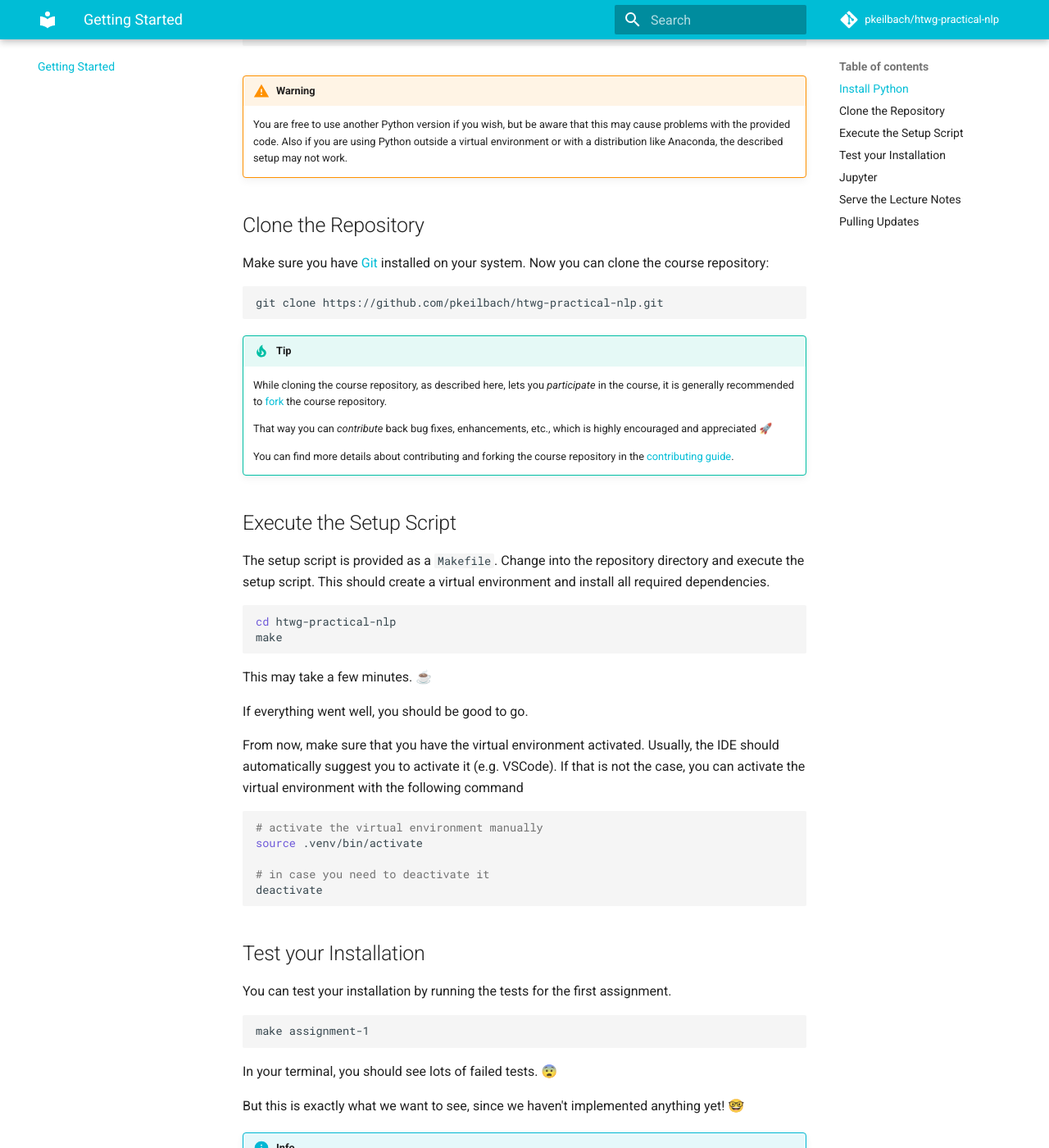
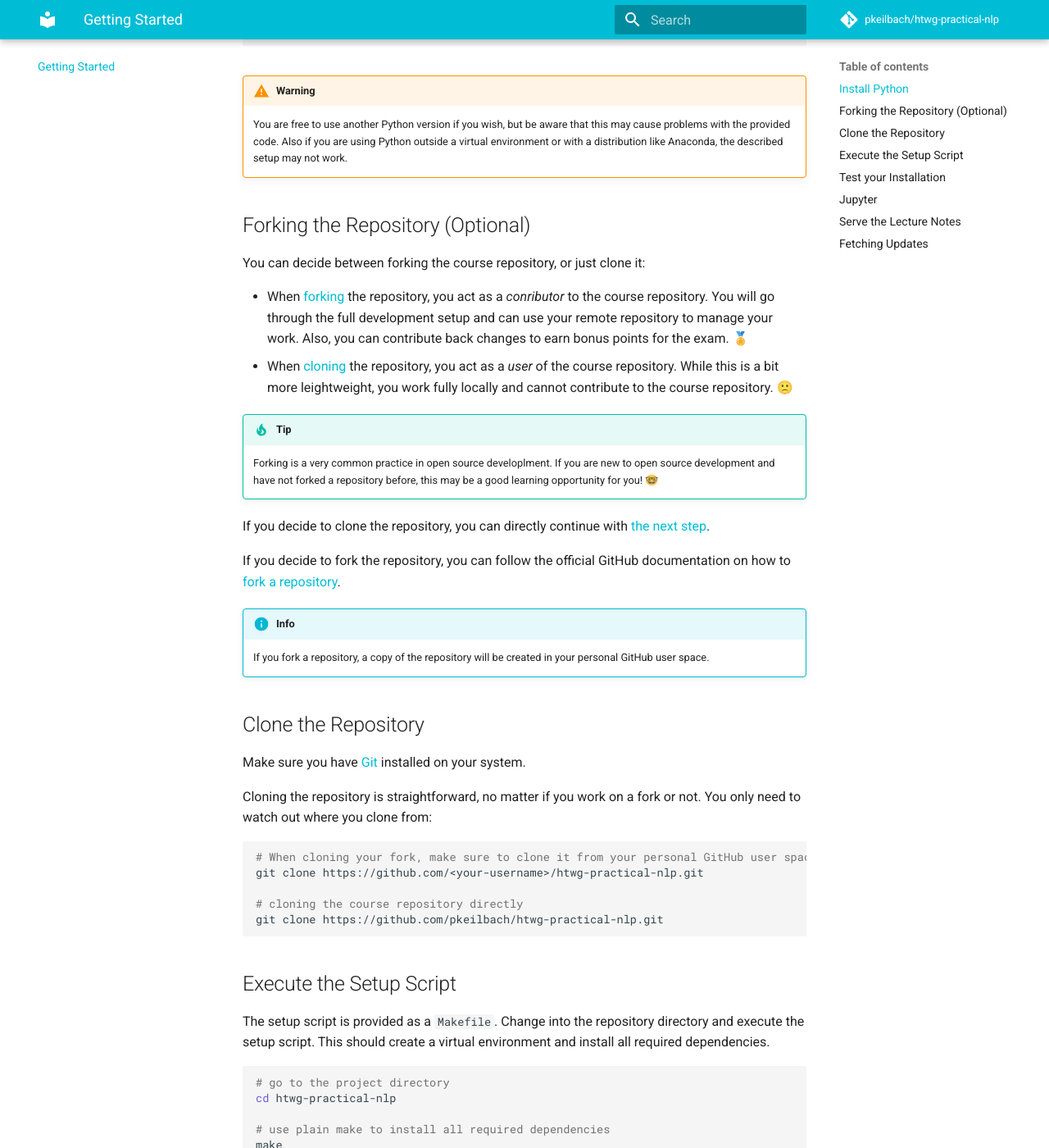
Before and after one commit to pkeilbach/htwg-practical-nlp, an MkDocs documentation site: the page built from docs/getting_started.md, in a window 1280 px wide and 1400 px high, scrolled down 546 px. Shown: the whole window at 82% size. Built offline with MkDocs 1.6.1 and Material for MkDocs 9.7.7, drawn with Linux system fonts in a browser that asks for light colours; comment, search, counter and statistics services are not loaded; some of the changed text lies outside the part shown.

Commit message:
separate dev setup from contributing (#140)

````diff
--- a/docs/getting_started.md
+++ b/docs/getting_started.md
@@ -42,23 +42,39 @@ The recommended Python version for this course is 3.12. in a virtual environment
     You are free to use another Python version if you wish, but be aware that this may cause problems with the provided code.
     Also if you are using Python outside a virtual environment or with a distribution like Anaconda, the described setup may not work.
 
+## Forking the Repository (Optional)
+
+You can decide between forking the course repository, or just clone it:
+
+- When [forking](https://docs.github.com/en/pull-requests/collaborating-with-pull-requests/working-with-forks/about-forks) the repository, you act as a _conributor_ to the course repository. You will go through the full development setup and can use your remote repository to manage your work. Also, you can contribute back changes to earn bonus points for the exam. 🏅
+- When [cloning](https://docs.github.com/en/repositories/creating-and-managing-repositories/cloning-a-repository) the repository, you act as a _user_ of the course repository. While this is a bit more leightweight, you work fully locally and cannot contribute to the course repository. 🙁
+
+!!! tip
+
+    Forking is a very common practice in open source developlment.
+    If you are new to open source development and have not forked a repository before, this may be a good learning opportunity for you! 🤓
+
+If you decide to clone the repository, you can directly continue with [the next step](#clone-the-repository).
+
+If you decide to fork the repository, you can follow the official GitHub documentation on how to [fork a repository](https://docs.github.com/en/pull-requests/collaborating-with-pull-requests/working-with-forks/fork-a-repo).
+
+!!! info
+
+    If you fork a repository, a copy of the repository will be created in your personal GitHub user space.
+
 ## Clone the Repository
 
 Make sure you have [Git](https://git-scm.com/) installed on your system.
-Now you can clone the course repository:
+
+Cloning the repository is straightforward, no matter if you work on a fork or not. You only need to watch out where you clone from:
 
 ```sh
+# When cloning your fork, make sure to clone it from your personal GitHub user space
+git clone https://github.com/<your-username>/htwg-practical-nlp.git
+
+# cloning the course repository directly
 git clone https://github.com/pkeilbach/htwg-practical-nlp.git
 ```
-
-!!! tip
-
-    While cloning the course repository, as described here, lets you _participate_ in the course,
-    it is generally recommended to [fork](https://docs.github.com/en/pull-requests/collaborating-with-pull-requests/working-with-forks/about-forks) the course repository.
-
-    That way you can _contribute_ back bug fixes, enhancements, etc., which is highly encouraged and appreciated 🚀
-
-    You can find more details about contributing and forking the course repository in the [contributing guide](https://github.com/pkeilbach/htwg-practical-nlp/blob/main/CONTRIBUTING.md).
 
 ## Execute the Setup Script
 
@@ -67,25 +83,33 @@ Change into the repository directory and execute the setup script.
 This should create a virtual environment and install all required dependencies.
 
 ```sh
+# go to the project directory
 cd htwg-practical-nlp
+
+# use plain make to install all required dependencies
 make
+
+# if you plan to contribute, you need to install the dev dependencies
+make install-dev
 ```
 
 This may take a few minutes. ☕
 
 If everything went well, you should be good to go.
 
-From now, make sure that you have the virtual environment activated.
-Usually, the IDE should automatically suggest you to activate it (e.g. VSCode).
-If that is not the case, you can activate the virtual environment with the following command
+!!! info "Acticate the virtual environment"
 
-```sh
-# activate the virtual environment manually
-source .venv/bin/activate
+    From now, make sure that you have the virtual environment activated.
+    Usually, the IDE should automatically suggest you to activate it (e.g. VSCode).
+    If that is not the case, you can activate the virtual environment with the following command
 
-# in case you need to deactivate it
-deactivate
-```
+    ```sh
+    # activate the virtual environment manually
+    source .venv/bin/activate
+
+    # in case you need to deactivate it
+    deactivate
+    ```
 
 ## Test your Installation
 
@@ -135,23 +159,29 @@ make docs
 
 The lecture notes are now accessible at <http://localhost:8000/>.
 
-## Pulling Updates
+## Fetching Updates
 
-Every now and then, the course repository will be updated.
-To incorporate these updates, you will need to pull from the `main` branch:
+During the semester, it is very likely that the course repository will be updated.
+
+You can incorporate the updates as follows:
 
 ```sh
-# make sure you are on to the main branch
+# if you work on a fork, you need to fetch your updates from the course repository (aka 'upstream')
+git fetch upstream
 git checkout main
+git merge upstream/main
 
-# pull the updates from the remote repository
-git pull
+# otherwise, you need to fetch from origin
+git fetch origin
+git checkout main
+git merge origin/main
 ```
+
+!!! info "Pull updates regularly"
+
+    It is good practice to pull the latest changes from `main` every now and then (just in case you are wondering why your assignment tests suddenly fail 😅).
+    However, important updates will be announced in the lecture.
 
 !!! note
 
-    For a fork, the process is a little different, and described in detail in the [contributing guide](https://github.com/pkeilbach/htwg-practical-nlp/blob/main/CONTRIBUTING.md#syncing-you-fork)
-
-!!! tip
-
-    It is good practice to pull the latest changes from `main` every now and then (just in case you are wondering why your assignment tests suddenly fail 😅). However, important updates will be announced in the lecture.
+    Find more details about syncing a fork in the official [GitHub docs](https://docs.github.com/en/pull-requests/collaborating-with-pull-requests/working-with-forks/syncing-a-fork).
````
Also changed, not shown: other parts of docs/getting_started.md (+1 -1 lines), CONTRIBUTING.md (+24 -60 lines), docs/faq.md (+8 -0 lines), 1 other file.
